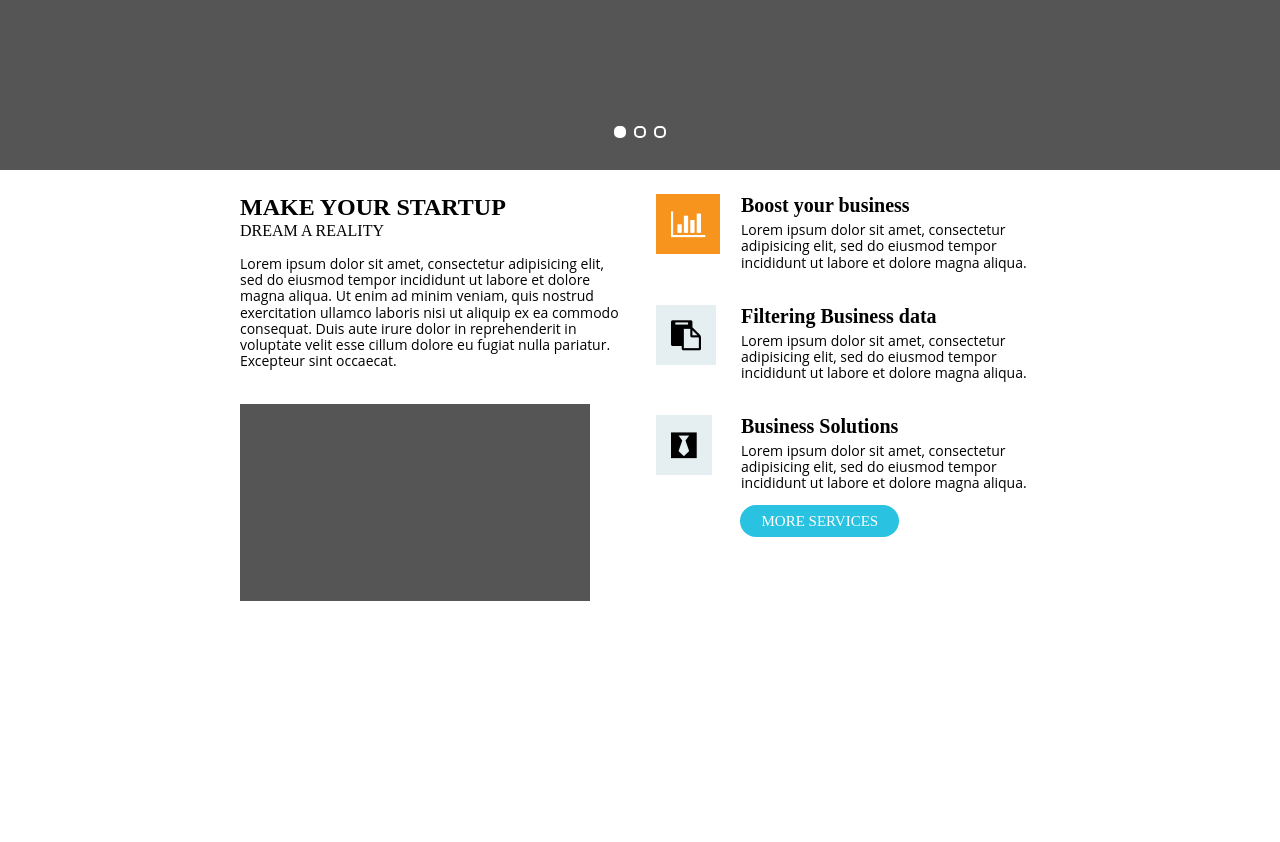
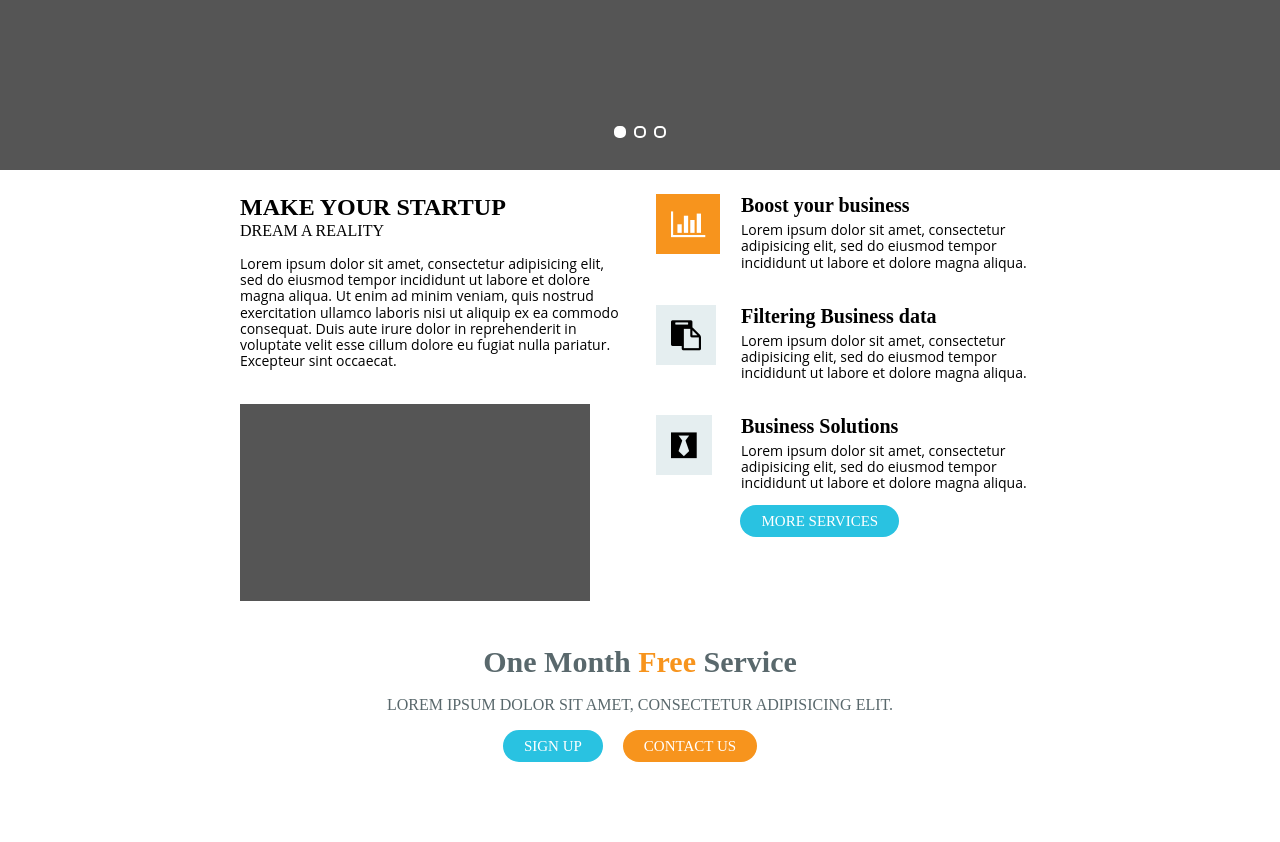
Before and after one commit to mohamedsaeed93/Advanced-UI-Project, a plain HTML site: page index.html in a window 1280 px wide. Shown: the part 330-1172 px from the top of the page. Before the commit the page ends 935 px from the top, so only its background shows below. Drawn offline with nearby package versions, Linux system fonts and the light colour scheme; a web font is replaced by a local one.

Commit message:
Add offer to index html

```diff
--- a/index.html
+++ b/index.html
@@ -54,6 +54,13 @@
       <a href="#!">more services</a>
     </div>
   </div>
+      <div class="offer">
+      <h4> One Month <span> Free </span> Service </h4>
+      <p> Lorem ipsum dolor sit amet, consectetur adipisicing elit. </p>
+      <div class="actions">
+        <a href="#!">Sign up</a><a class="contact" href="#!">Contact us</a>
+      </div>
+    </div>
   <footer>
   </footer>
   <script type="text/javascript" src="scripts/jquery-1.12.2.min.js"></script>
--- a/styles/styles.css
+++ b/styles/styles.css
@@ -57,7 +57,6 @@
 .fa-bar-chart {
   color: #FFF;
   background-color: #F7941D;
-
 }
 
 .default-slider img {
@@ -159,6 +158,47 @@
   font-size: 14px;
 }
 
+.offer a {
+  display: inline-block;
+  padding: 0px 20px;
+  margin-right: 20px;
+  margin-bottom: 80px;
+  line-height: 2;
+  text-align: center;
+  border: 1px solid transparent;
+  border-radius: 100px;
+  background-color: #29C2E1;
+  text-decoration: none;
+  text-transform: uppercase;
+  color: #FFF;
+  font-size: 15px;
+  min-width: 100px;
+}
+
+.offer,
+.actions {
+  text-align: center;
+  color: #59686C;
+}
+
+.offer h4,
+.offer span {
+  font-size: 30px;
+  margin-bottom: 0;
+}
+
+.offer p {
+  text-transform: uppercase;
+}
+
+.offer span {
+  color: #F7941D;
+}
+
+.offer .actions .contact {
+  background-color: #F7941D;
+}
+
 
 /* latin-ext */
 
```
